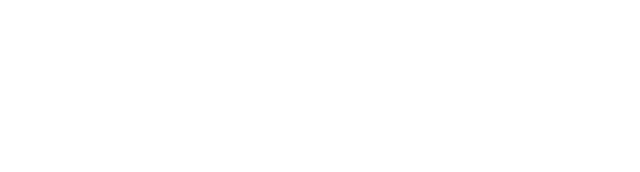
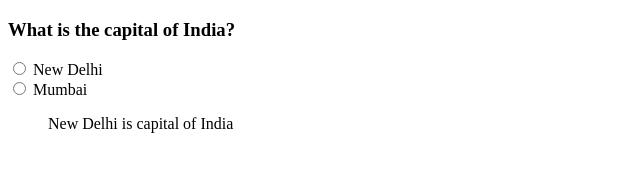
Before and after one commit to acciojob/trivia-Deepanshu9585, a website: page main.html in a window 1280 px wide. Shown: the whole page, without its empty margins (0-640 px from the left). Drawn offline with Linux system fonts and the light colour scheme.

Commit message:
Update main.html

```diff
--- a/main.html
+++ b/main.html
@@ -7,8 +7,18 @@
 </head>
 
 <body>
-	<!-- the entire body must be written by student -->
-    <script type="text/javascript" src="./script.js">
+	<div>
+		 <h3>What is the capital of India?</h3>
+                 <form action="">
+			  <input type="radio" name="state" value="New Delhi">
+                          <label for="">New Delhi</label><br>
+                          <input type="radio" name="state" value="Mumbai">
+                          <label for="">Mumbai</label><br>
+
+                </form>
+                <blockquote>New Delhi is capital of India</blockquote>
+
+	</div>
 </script>
 
 </body>
```
